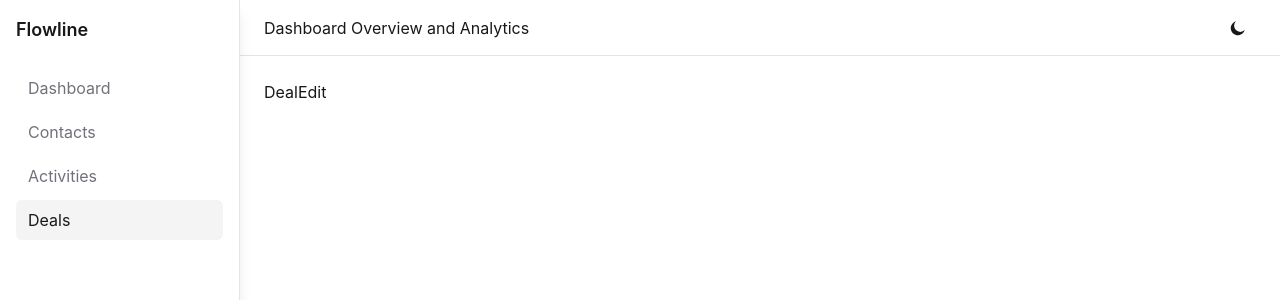
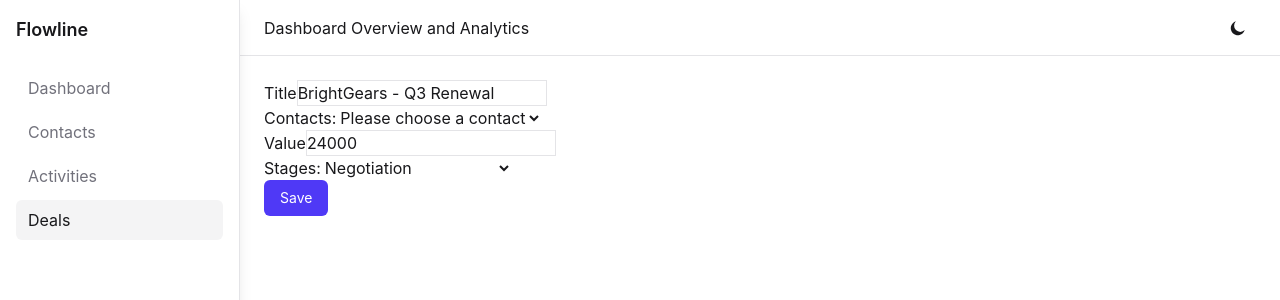
Before and after one commit to FiratCanTas/flowline, a React (Vite) app: page /deals/1/edit in a window 1280 px wide. Shown: the top 300 px of the page. Built offline with nearby package versions, Linux system fonts and the light colour scheme.

Commit message:
feat: add deal edit

```diff
--- a/src/pages/DealEdit.jsx
+++ b/src/pages/DealEdit.jsx
@@ -1,5 +1,45 @@
+import { useNavigate, useParams } from 'react-router';
+import DealForm from '../features/deals/components/DealForm';
+import { useMutation, useQuery, useQueryClient } from '@tanstack/react-query';
+import { getDeals, updateDeal } from '../features/deals/api/deals';
+
 const DealEdit = () => {
-  return <>DealEdit</>;
+  const queryClient = useQueryClient();
+  const navigate = useNavigate();
+  const { id: dealId } = useParams();
+
+  const {
+    data: deals,
+    isLoading,
+    error,
+  } = useQuery({
+    queryKey: ['deals'],
+    queryFn: getDeals,
+  });
+
+  const { mutate: updateDealMutation, isPending } = useMutation({
+    mutationKey: ['update deal'],
+    mutationFn: (data) => updateDeal(dealId, data),
+    onSuccess: () => {
+      queryClient.invalidateQueries({ queryKey: ['deals'] });
+      navigate(`/deals/${dealId}`);
+    },
+  });
+
+  if (isLoading) return <p>Loading...</p>;
+  else if (error) return <p>Someting went wrong... Error:{error.message}</p>;
+
+  const deal = deals.find((deal) => deal.id === dealId);
+  if (!deal) return <p>The deal is not found.</p>;
+  return (
+    <div>
+      <DealForm
+        defaultValues={deal}
+        disabled={isPending}
+        onSubmit={(formData) => updateDealMutation(formData)}
+      />
+    </div>
+  );
 };
 
 export default DealEdit;
```
